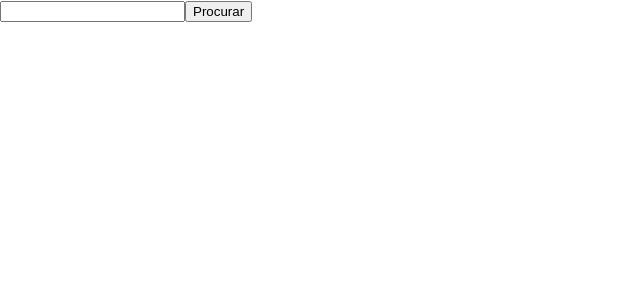
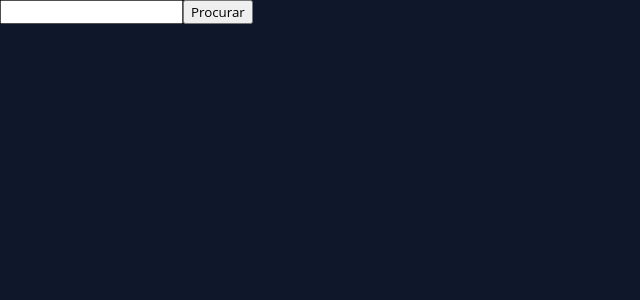
Before and after one commit to MarcusMix/pokedex-react, a React (Create React App) app: page / in a window 1280 px wide. Shown: the top 300 px of the page, without its empty margins (0-640 px from the left). Built offline with nearby package versions, Linux system fonts and the light colour scheme.

Commit message:
feat: add new components and styled components

```diff
--- a/package.json
+++ b/package.json
@@ -17,6 +17,7 @@
     "react-router-dom": "^6.6.2",
     "react-scripts": "5.0.1",
     "recoil": "^0.7.6",
+    "styled-components": "^5.3.6",
     "typescript": "^4.9.4",
     "web-vitals": "^2.1.4"
   },
@@ -43,5 +44,8 @@
       "last 1 firefox version",
       "last 1 safari version"
     ]
+  },
+  "devDependencies": {
+    "@types/styled-components": "^5.1.26"
   }
 }
--- /dev/null
+++ b/src/components/index.ts
@@ -0,0 +1,5 @@
+import { FlexBox } from './Flexbox/flexbox'
+import { Container } from './Container/container'
+
+
+export {FlexBox, Container}
--- a/src/index.tsx
+++ b/src/index.tsx
@@ -5,6 +5,9 @@ import reportWebVitals from './reportWebVitals';
 import AppRouter from './routes';
 import { BrowserRouter } from 'react-router-dom';
 import { RecoilRoot } from 'recoil';
+import { ResetCss } from './themes/globalStyles';
+import { ThemeProvider } from 'styled-components';
+import { dark } from './themes/themes';
 
 const root = ReactDOM.createRoot(
   document.getElementById('root') as HTMLElement
@@ -13,9 +16,12 @@ const root = ReactDOM.createRoot(
 root.render(
   <StrictMode>
     <RecoilRoot>
-      <BrowserRouter>
-        <AppRouter/>
-      </BrowserRouter>
+      <ThemeProvider theme={dark()}>
+        <ResetCss/>
+          <BrowserRouter>
+            <AppRouter/>
+          </BrowserRouter>
+      </ThemeProvider>
     </RecoilRoot>
   </StrictMode>
 );
--- /dev/null
+++ b/src/themes/globalStyles.ts
@@ -0,0 +1,45 @@
+import { createGlobalStyle } from "styled-components";
+
+export const ResetCss = createGlobalStyle`
+  html,
+  body {
+    animation: fadeIn 0.7s both;
+    color: ${({ theme }) => theme.font.colors.pure};
+    background-color: ${({ theme }) => theme.colors.background};
+    padding: 0;
+    margin-bottom: ${(props) => props.theme.spacing.sm};
+    font-family: -apple-system, BlinkMacSystemFont, Segoe UI, Roboto, Oxygen,
+      Ubuntu, Cantarell, Fira Sans, Droid Sans, Helvetica Neue, sans-serif;
+  }
+  a {
+    color: inherit;
+    text-decoration: none;
+  }
+  * {
+    box-sizing: border-box;
+    font-family: 'Open Sans', sans-serif;
+  }
+  ::-webkit-scrollbar-track {
+    -webkit-box-shadow: inset 0 0 6px rgba(0, 0, 0, 0.1);
+    background-color: transparent;
+    border-radius: 10px;
+  }
+  ::-webkit-scrollbar {
+    width: 2px;
+    background-color: rgba(0, 0, 0, 0.1);
+  }
+  ::-webkit-scrollbar-thumb {
+    border-radius: 10px;
+    background-color: ${(props) => props.theme.colors.primary};
+  }
+  @keyframes fadeIn {
+    0% {
+      opacity: 0;
+      transform: translateY(40px);
+    }
+    100% {
+      opacity: 1;
+      transform: translateY(0px);
+    }
+  }
+`
--- /dev/null
+++ b/src/themes/themes.ts
@@ -0,0 +1,86 @@
+export const dark = () => ({
+  colors: {
+    types: {
+      normal: "#A8A77A",
+      fire: "#EE8130",
+      water: "#6390F0",
+      electric: "#F7D02C",
+      grass: "#7AC74C",
+      ice: "#96D9D6",
+      fighting: "#C22E28",
+      poison: "#A33EA1",
+      ground: "#E2BF65",
+      flying: "#A98FF3",
+      psychic: "#F95587",
+      bug: "#A6B91A",
+      rock: "#B6A136",
+      ghost: "#735797",
+      dragon: "#6F35FC",
+      dark: "#705746",
+      steel: "#B7B7CE",
+      fairy: "#D685AD",
+      eletric: "#FBD100",
+    },
+    background: "#0f172a",
+    dark: {
+      pure: "#1e293b",
+      1: "#334155",
+      2: "#475569",
+      3: "#64748b",
+    },
+    light: {
+      pure: "#ffffff",
+      1: "#efeff1",
+      2: "#e5e5e5",
+      3: "#eaeaea",
+    },
+    neutral: {
+      pure: "#1e293b",
+      1: "#334155",
+      2: "#475569",
+      3: "#64748b",
+    },
+    primary: "#EA047E",
+    secondary: "#FEC260",
+    feedback: {
+      error: "#cc0000",
+      warning: "#ff8800",
+      success: "#007e33",
+      info: "0d47a1",
+    },
+  },
+  font: {
+    colors: {
+      contrast: "#FF6D00",
+      1: "#fafafa",
+      2: "#f5f5f5",
+      3: "eeeeee",
+      dark: "#000",
+      white: "#FFF",
+      inverse: "#000",
+      pure: "#FFF",
+    },
+  },
+  breakpoints: {
+    xsm: "360px",
+    sm: "576px",
+    md: "768px",
+    lg: "992px",
+    xl: "1350px",
+  },
+  transitions: {
+    time: "0.3s",
+    type: "ease",
+  },
+  spacing: {
+    xxxs: "4px",
+    xxs: "8px",
+    xs: "16px",
+    sm: "24px",
+    md: "32px",
+    lg: "40px",
+    xl: "48px",
+    xxl: "56px",
+    xxxl: "64px",
+  },
+});
```
Also changed, not shown: src/components/Container/container.ts (added, +32 -0 lines), src/components/Flexbox/flexbox.ts (added, +29 -0 lines), src/setupTests.ts (deleted, +0 -5 lines), src/styles.d.ts (added, +89 -0 lines), src/components/Card/card.tsx (added), src/logo.svg (deleted), 1 other file (tests, documents, lock files or other folders).
